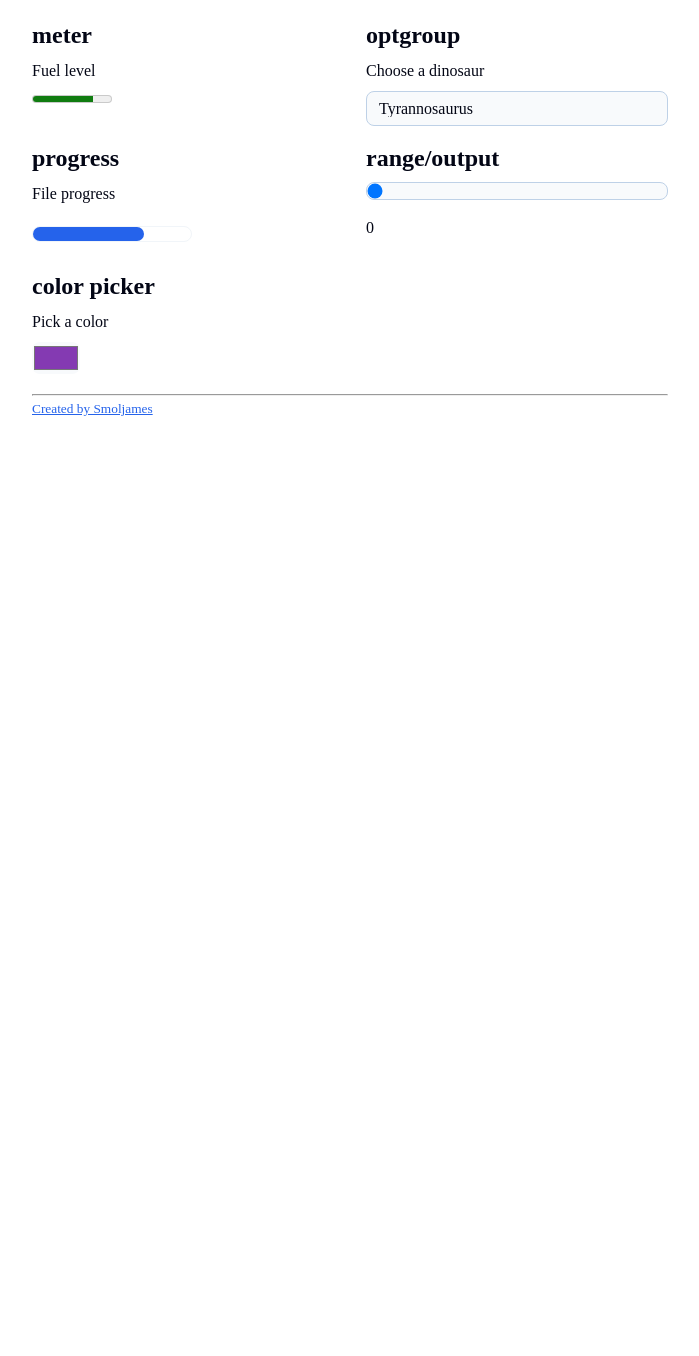
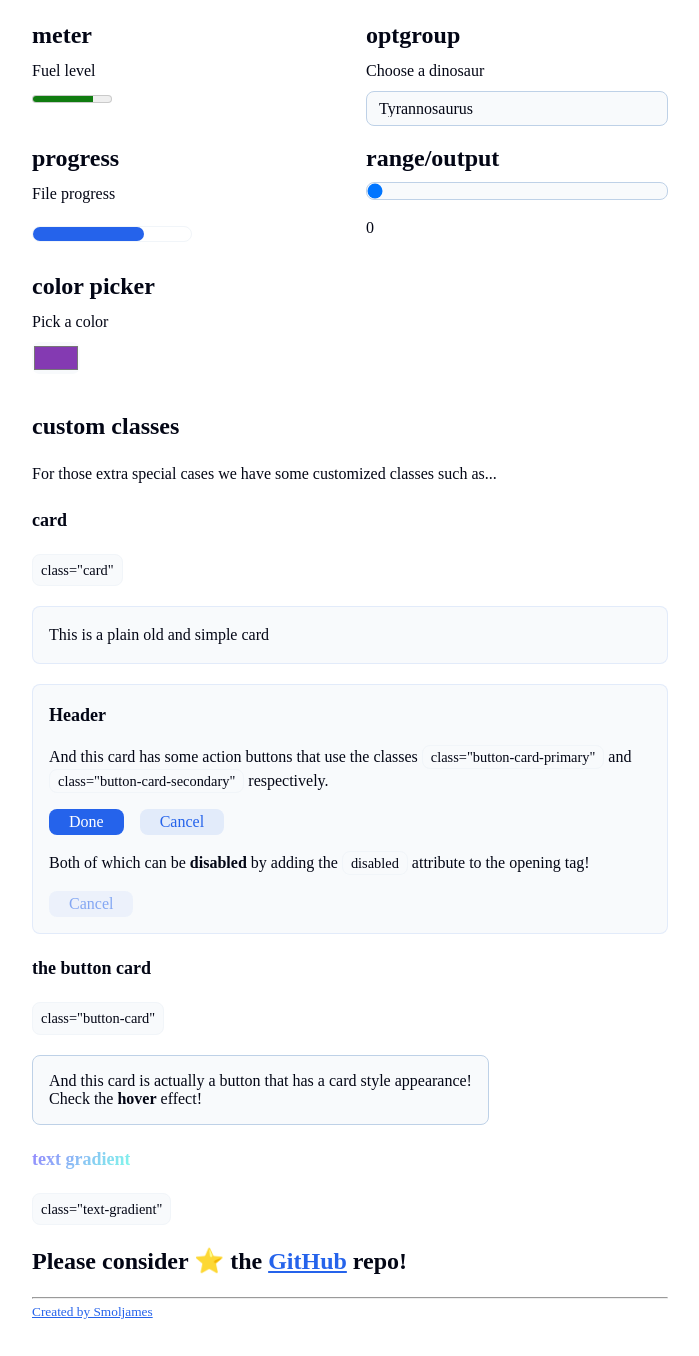
Before and after one commit to jamezmca/fantacss, a plain HTML site: page index.html in a window 1280 px wide. Shown: the part 6493-7849 px from the top of the page, without its empty margins (290-989 px from the left). Before the commit the page ends 6946 px from the top, so only its background shows below. Drawn offline with Linux system fonts and the light colour scheme; a web font is replaced by a local one.

Commit message:
added classes

```diff
--- a/demo-support.css
+++ b/demo-support.css
@@ -55,6 +55,18 @@ form input {
     gap: 0.5rem;
 }
 
+.demo-card {
+    display: flex;
+    flex-direction: column;
+    gap: 1rem;
+}
+
+.demo-card-button-container {
+    display: flex;
+    align-items: center;
+    gap: 1rem;
+}
+
 @media (min-width: 640px) {
     body {
         padding: 2rem;
--- a/fanta.css
+++ b/fanta.css
@@ -621,8 +621,8 @@ details[open] summary {
     background: var(--color-link-transparent);
 }
 
-.card-button-primary,
-.card-button-secondary {
+.card-button-primary:hover,
+.card-button-secondary:hover {
     transform: none;
     opacity: 0.6;
 }
--- a/index.html
+++ b/index.html
@@ -424,9 +424,36 @@
         </div>
     </div>
 
-    <!-- <h3 class="demo-header">custom classes</h3>
-    <p>For those extra special cases...</p>
-   .card -->
+    <h3 class="demo-header">custom classes</h3>
+    <p>For those extra special cases we have some customized classes such as...</p>
+    <h5>card</h5>
+    <code>class="card"</code>
+    <div class="card">
+        <p>This is a plain old and simple card</p>
+    </div>
+    <div class="card demo-card">
+        <h5>Header</h5>
+        <p>And this card has some action buttons that use the classes <code>class="button-card-primary"</code> and
+            <code>class="button-card-secondary"</code> respectively.
+        </p>
+        <div class="demo-card-button-container">
+            <button class="card-button-primary">Done</button>
+            <button class="card-button-secondary">Cancel</button>
+        </div>
+        <p>Both of which can be <b>disabled</b> by adding the <code>disabled</code> attribute to the opening tag!</p>
+        <button disabled class="card-button-secondary">Cancel</button>
+    </div>
+
+    <h5>the button card</h5>
+    <code>class="button-card"</code>
+    <button class="button-card">
+        <p>And this card is actually a button that has a card style appearance!</p>
+        <p>Check the <b>hover</b> effect!</p>
+    </button>
+
+    <h5 class="text-gradient">text gradient</h5>
+    <code>class="text-gradient"</code>
+    <h3>Please consider ⭐️ the <a href="https://github.com/jamezmca/fantacss">GitHub</a> repo!</h3>
 
     <!-- Footer -->
     <footer class="demo-footer">
```
